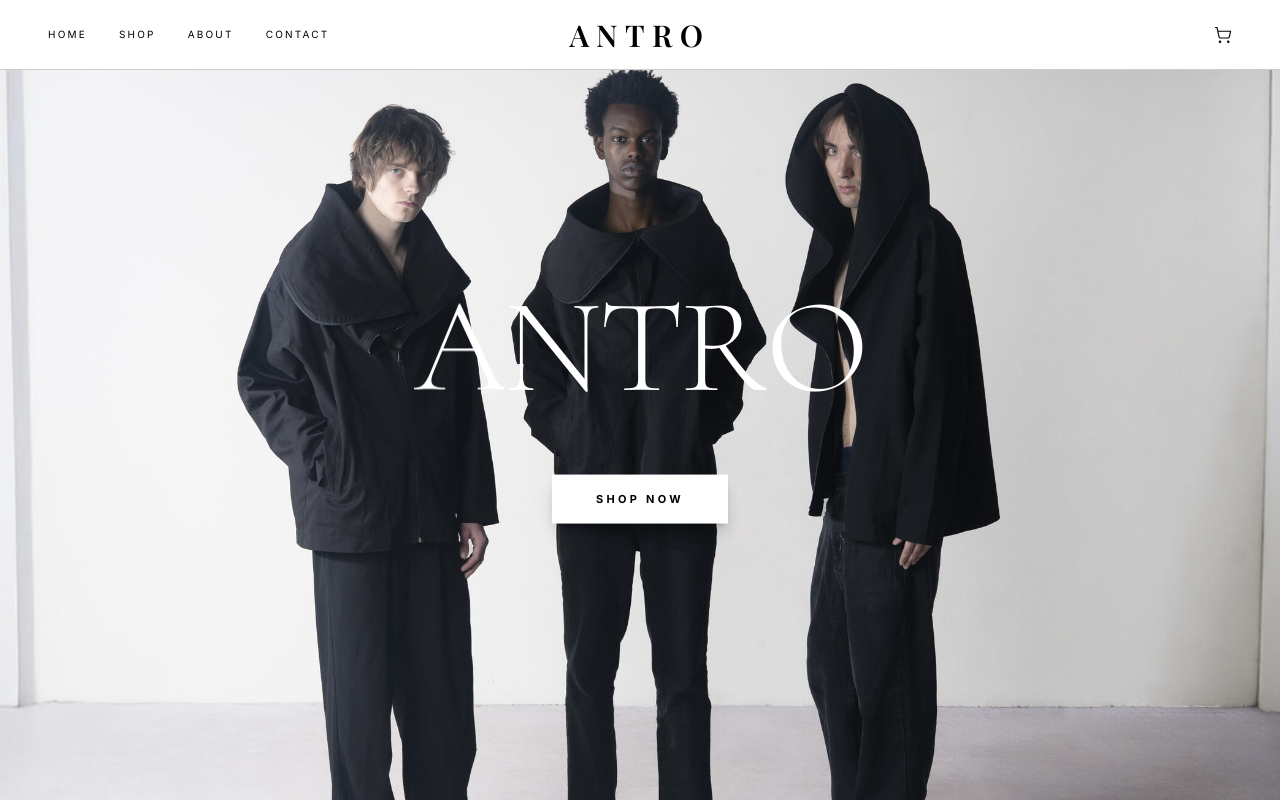
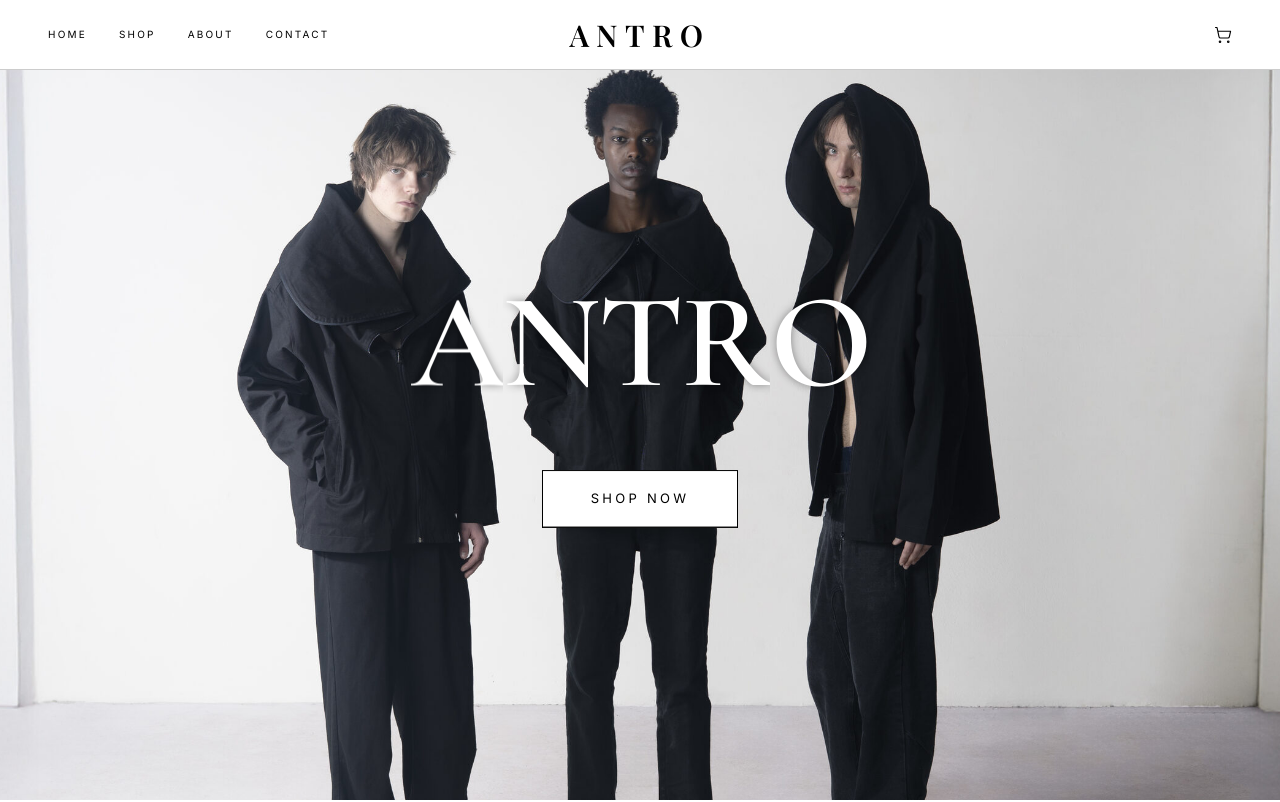
Before and after one commit to AdamXemo/giorgio-antro-website, a Next.js app: page / in a window 1280 px wide. Shown: the top 802 px of the page. Built offline with nearby package versions, Linux system fonts and the light colour scheme; no server answers; a web font is replaced by a local one.

Commit message:
fix: raise hero wordmark contrast over light background areas

```diff
--- a/app/globals.css
+++ b/app/globals.css
@@ -343,6 +343,22 @@ body {
     @apply text-black;
   }
 
+  /* A button sitting on media rather than on the page background. The photo
+     doesn't change with the theme, so neither does the button — it stays solid
+     white and opts out of the dark-mode transparent treatment above, which
+     would leave it invisible over the light areas of the hero. */
+  html.dark .btn-ghost.btn-on-media {
+    @apply bg-white text-black border-white;
+  }
+
+  html.dark .btn-ghost.btn-on-media::before {
+    @apply bg-black;
+  }
+
+  html.dark .btn-ghost.btn-on-media:hover {
+    @apply text-white;
+  }
+
   .underline-reveal {
     position: relative;
     text-decoration: none;
@@ -450,6 +466,17 @@ html.dark .image-loading {
   background-size: 200% 100%;
 }
 
+/* ─── Hero wordmark ────────────────────────────────────────
+   The hero photo runs from near-white cyc wall to near-black garment, so a
+   plain white wordmark measures ~1.2:1 over the wall and ~19:1 over the coats.
+   The heavier weight thickens the stems that were dissolving; a soft falloff
+   under the glyphs separates the white fill from the light wall without laying
+   a scrim across the photograph. */
+
+.hero-wordmark {
+  text-shadow: 0 0 0.06em rgba(0, 0, 0, 0.4);
+}
+
 /* ─── Font optical sizing ──────────────────────────────── */
 
 .font-body {
--- a/app/page.tsx
+++ b/app/page.tsx
@@ -60,7 +60,7 @@ export default function Home() {
 
           {/* ANTRO — each letter clips up independently */}
           <h1
-            className="text-center font-hero font-light leading-[0.88] tracking-tight
+            className="hero-wordmark text-center font-hero font-semibold leading-[0.88] tracking-tight
                        text-[17vw] sm:text-[14vw] md:text-[12vw] lg:text-[10.5vw]"
             aria-label="ANTRO"
           >
@@ -78,16 +78,16 @@ export default function Home() {
 
           {/* CTA */}
           <div className="mt-8 md:mt-10 flex flex-col items-center text-center">
+            {/* Shared button pattern from globals.css. The label must stay in a
+                <span> — `.btn-ghost span` is what sits above the ::before wipe.
+                `btn-on-media` keeps it solid white in dark mode: it sits on the
+                photograph, which doesn't change with the theme. */}
             <Link
               href={`/product/${mainProduct.id}`}
-              className="inline-flex items-center justify-center bg-white px-11 py-4
-                         text-[11px] font-bold tracking-[0.3em] text-black
-                         shadow-lg shadow-black/20 transition-colors duration-300
-                         hover:bg-white/85 focus-visible:outline-none
-                         focus-visible:ring-2 focus-visible:ring-white/70 focus-visible:ring-offset-2
-                         focus-visible:ring-offset-black animate-reveal-fade animate-delay-700"
+              className="btn-ghost btn-on-media px-12 py-[18px] text-[13px]
+                         animate-reveal-fade animate-delay-700"
             >
-              SHOP NOW
+              <span>SHOP NOW</span>
             </Link>
           </div>
         </div>
```
